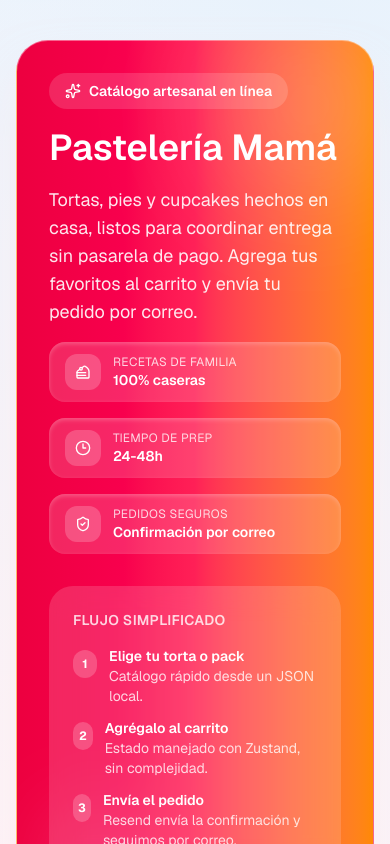
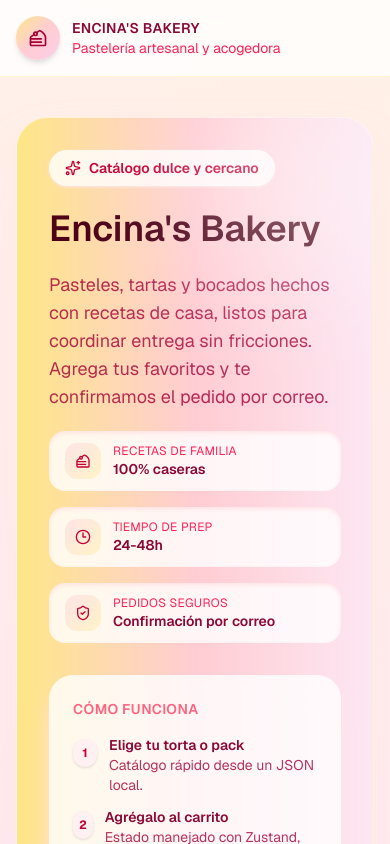
Before and after one commit to ByTiGerr1/bakery, a Next.js app in the folder pasteleria-mama/: page / in a window 390 px wide. Shown: the top 844 px of the page. Built offline with nearby package versions, Linux system fonts and the light colour scheme.

Commit message:
Creo que ahora si funciona resend

```diff
--- a/pasteleria-mama/app/api/order/route.ts
+++ b/pasteleria-mama/app/api/order/route.ts
@@ -68,7 +68,7 @@
 
   try {
     await resend.emails.send({
-      from: "Pedidos Pastelería <pedidos@pasteleria.dev>",
+      from: "Encina's Bakery <pedidos@encinasbakery.dev>",
       to: recipientList,
       subject: `Nuevo pedido de ${payload.customer.name}`,
       html: emailHtml,
--- a/pasteleria-mama/app/globals.css
+++ b/pasteleria-mama/app/globals.css
@@ -17,13 +17,12 @@
 }
 
 body {
-  background: radial-gradient(circle at 20% 20%, #fff2f6, transparent 35%),
-    radial-gradient(circle at 80% 0%, #e0f2fe, transparent 35%),
-    var(--background);
+  background: radial-gradient(circle at 18% 18%, #ffe6f0, transparent 35%),
+    radial-gradient(circle at 80% 0%, #fff6e0, transparent 32%),
+    radial-gradient(circle at 60% 60%, #f8ecff, transparent 40%), #fffaf5;
   color: var(--foreground);
   font-family: var(--font-geist-sans), system-ui, -apple-system, sans-serif;
 }
-
 ::selection {
   background: #fce7f3;
   color: #9f1239;
--- a/pasteleria-mama/app/layout.tsx
+++ b/pasteleria-mama/app/layout.tsx
@@ -13,9 +13,9 @@
 });
 
 export const metadata: Metadata = {
-  title: "Pastelería Mamá | Tortas y postres artesanales",
+  title: "Encina's Bakery | Tortas y postres artesanales",
   description:
-    "Catálogo ligero de tortas artesanales con pedidos coordinados por correo. Sin pasarela de pago complicada, solo dulzura.",
+    "Catálogo dulce y ligero para coordinar pedidos de Encina's Bakery. Pasteles hechos en casa con un toque acogedor y artesanal.",
 };
 
 export default function RootLayout({
@@ -26,7 +26,7 @@
   return (
     <html lang="es">
       <body
-        className={`${geistSans.variable} ${geistMono.variable} bg-gradient-to-b from-rose-50 via-white to-white text-slate-900 antialiased`}
+        className={`${geistSans.variable} ${geistMono.variable} bg-gradient-to-b from-amber-50 via-rose-50 to-white text-slate-900 antialiased`}
       >
         {children}
       </body>
--- a/pasteleria-mama/app/page.tsx
+++ b/pasteleria-mama/app/page.tsx
@@ -7,22 +7,70 @@
 
 export default function Home() {
   return (
-    <main className="mx-auto flex min-h-screen max-w-6xl flex-col gap-12 px-4 pb-16 pt-10 sm:px-6 lg:px-8">
-      <section className="relative overflow-hidden rounded-[32px] border border-white/40 bg-gradient-to-r from-rose-600 via-rose-500 to-orange-400 p-8 shadow-2xl shadow-rose-100/50">
-        <div className="absolute -right-6 -top-6 h-44 w-44 rounded-full bg-white/20 blur-3xl" />
-        <div className="absolute bottom-0 left-8 h-24 w-24 rounded-full bg-white/15 blur-2xl" />
+    <div className="min-h-screen">
+      <header className="sticky top-0 z-40 border-b border-amber-100/70 bg-white/80 backdrop-blur">
+        <div className="mx-auto flex max-w-6xl items-center justify-between px-4 py-4 sm:px-6 lg:px-8">
+          <div className="flex items-center gap-3">
+            <div className="flex h-11 w-11 items-center justify-center rounded-full bg-gradient-to-br from-amber-200 via-rose-200 to-pink-200 text-rose-800 shadow-md">
+              <CakeSlice className="h-5 w-5" />
+            </div>
+            <div>
+              <p className="text-sm font-semibold uppercase tracking-wide text-rose-900">
+                Encina&apos;s Bakery
+              </p>
+              <p className="text-sm text-rose-500">
+                Pastelería artesanal y acogedora
+              </p>
+            </div>
+          </div>
+          <nav className="hidden items-center gap-6 text-sm font-semibold text-rose-700 sm:flex">
+            <a
+              className="rounded-full px-3 py-2 transition hover:bg-rose-50 hover:text-rose-900"
+              href="#inicio"
+            >
+              Inicio
+            </a>
+            <a
+              className="rounded-full px-3 py-2 transition hover:bg-rose-50 hover:text-rose-900"
+              href="#productos"
+            >
+              Productos
+            </a>
+            <a
+              className="rounded-full px-3 py-2 transition hover:bg-rose-50 hover:text-rose-900"
+              href="#nosotros"
+            >
+              Nosotros
+            </a>
+            <a
+              className="inline-flex items-center gap-2 rounded-full bg-rose-500 px-4 py-2 text-white shadow-sm transition hover:bg-rose-600"
+              href="#productos"
+            >
+              <Sparkles className="h-4 w-4" /> Ver catálogo
+            </a>
+          </nav>
+        </div>
+      </header>
+
+      <main className="mx-auto flex max-w-6xl flex-col gap-12 px-4 pb-16 pt-10 sm:px-6 lg:px-8">
+        <section
+          id="inicio"
+          className="relative overflow-hidden rounded-[32px] border border-white/60 bg-gradient-to-r from-amber-200 via-rose-200 to-pink-100 p-8 shadow-2xl shadow-rose-100/70"
+        >
+          <div className="absolute -right-10 -top-12 h-56 w-56 rounded-full bg-white/40 blur-3xl" />
+          <div className="absolute bottom-4 left-6 h-24 w-24 rounded-full bg-white/40 blur-2xl" />
           <div className="grid gap-8 lg:grid-cols-[1.6fr,1fr] lg:items-center">
-          <div className="space-y-4 text-white">
-            <div className="inline-flex items-center gap-2 rounded-full bg-white/15 px-4 py-2 text-sm font-semibold">
-              <Sparkles className="h-4 w-4" /> Catálogo artesanal en línea
+            <div className="space-y-5 text-rose-950">
+              <div className="inline-flex items-center gap-2 rounded-full bg-white/80 px-4 py-2 text-sm font-semibold text-rose-700 shadow-sm shadow-rose-100">
+                <Sparkles className="h-4 w-4" /> Catálogo dulce y cercano
               </div>
               <h1 className="text-4xl font-semibold leading-tight sm:text-5xl">
-              Pastelería Mamá
+                Encina&apos;s Bakery
               </h1>
-            <p className="max-w-2xl text-lg text-white/90">
-              Tortas, pies y cupcakes hechos en casa, listos para coordinar
-              entrega sin pasarela de pago. Agrega tus favoritos al carrito y
-              envía tu pedido por correo.
+              <p className="max-w-2xl text-lg text-rose-800/80">
+                Pasteles, tartas y bocados hechos con recetas de casa, listos
+                para coordinar entrega sin fricciones. Agrega tus favoritos y te
+                confirmamos el pedido por correo.
               </p>
               <div className="grid gap-4 sm:grid-cols-3">
                 <StatChip
@@ -42,41 +90,41 @@
                 />
               </div>
             </div>
-          <div className="rounded-3xl bg-white/15 p-6 text-white backdrop-blur-lg">
-            <p className="text-sm font-semibold uppercase tracking-wide text-white/80">
-              Flujo simplificado
+            <div className="rounded-3xl bg-white/80 p-6 text-rose-900 shadow-xl shadow-rose-100 backdrop-blur-lg">
+              <p className="text-sm font-semibold uppercase tracking-wide text-rose-400">
+                Cómo funciona
               </p>
               <ol className="mt-4 space-y-3 text-sm">
                 <li className="flex items-start gap-3">
-                <span className="mt-1 flex h-7 w-7 items-center justify-center rounded-full bg-white/20 text-xs font-bold">
+                  <span className="mt-1 flex h-7 w-7 items-center justify-center rounded-full bg-rose-50 text-xs font-bold text-rose-700 shadow-sm">
                     1
                   </span>
                   <div>
                     <p className="font-semibold">Elige tu torta o pack</p>
-                  <p className="text-white/80">
+                    <p className="text-rose-800/80">
                       Catálogo rápido desde un JSON local.
                     </p>
                   </div>
                 </li>
                 <li className="flex items-start gap-3">
-                <span className="mt-1 flex h-7 w-7 items-center justify-center rounded-full bg-white/20 text-xs font-bold">
+                  <span className="mt-1 flex h-7 w-7 items-center justify-center rounded-full bg-rose-50 text-xs font-bold text-rose-700 shadow-sm">
                     2
                   </span>
                   <div>
                     <p className="font-semibold">Agrégalo al carrito</p>
-                  <p className="text-white/80">
+                    <p className="text-rose-800/80">
                       Estado manejado con Zustand, sin complejidad.
                     </p>
                   </div>
                 </li>
                 <li className="flex items-start gap-3">
-                <span className="mt-1 flex h-7 w-7 items-center justify-center rounded-full bg-white/20 text-xs font-bold">
+                  <span className="mt-1 flex h-7 w-7 items-center justify-center rounded-full bg-rose-50 text-xs font-bold text-rose-700 shadow-sm">
                     3
                   </span>
                   <div>
                     <p className="font-semibold">Envía el pedido</p>
-                  <p className="text-white/80">
-                    Resend envía la confirmación y seguimos por correo.
+                    <p className="text-rose-800/80">
+                      Resend confirma y seguimos por correo.
                     </p>
                   </div>
                 </li>
@@ -85,12 +133,12 @@
           </div>
         </section>
 
-      <section className="grid gap-8 lg:grid-cols-[1.6fr,1fr]">
+        <section id="productos" className="grid gap-8 lg:grid-cols-[1.6fr,1fr]">
           <div className="space-y-6">
             <div className="flex flex-col gap-3 sm:flex-row sm:items-center sm:justify-between">
               <div>
                 <p className="text-sm font-semibold text-rose-700">
-                Catálogo visual
+                  Selección Encina
                 </p>
                 <h2 className="text-2xl font-semibold text-slate-900">
                   Tortas y postres disponibles
@@ -99,7 +147,7 @@
                   Todo vive en un JSON local para máxima velocidad y control.
                 </p>
               </div>
-            <div className="inline-flex items-center gap-2 rounded-full bg-white px-4 py-2 text-xs font-semibold text-slate-700 shadow-sm ring-1 ring-slate-100">
+              <div className="inline-flex items-center gap-2 rounded-full bg-white px-4 py-2 text-xs font-semibold text-rose-700 shadow-sm ring-1 ring-rose-100">
                 <Truck className="h-4 w-4" /> Entregas coordinadas por correo
               </div>
             </div>
@@ -114,7 +162,74 @@
             <CheckoutForm />
           </div>
         </section>
+
+        <section
+          id="nosotros"
+          className="overflow-hidden rounded-3xl border border-rose-100 bg-white/80 p-8 shadow-lg shadow-rose-100/60"
+        >
+          <div className="grid gap-8 md:grid-cols-[1.2fr,1fr] md:items-center">
+            <div className="space-y-4">
+              <p className="text-sm font-semibold uppercase tracking-wide text-rose-500">
+                Nosotros
+              </p>
+              <h3 className="text-3xl font-semibold text-slate-900">
+                Una cocina pequeña con sabor enorme
+              </h3>
+              <p className="text-base text-slate-600">
+                Encina&apos;s Bakery nace de la mesa familiar. Cada pastel se
+                arma a mano con ingredientes frescos, fruta real y decoraciones
+                delicadas. Nos importa que cada entrega llegue con la misma
+                calidez con la que la preparamos.
+              </p>
+              <div className="grid gap-3 sm:grid-cols-2">
+                <HighlightPill
+                  title="Decoración a medida"
+                  copy="Ajustamos colores y toppers a tu celebración."
+                />
+                <HighlightPill
+                  title="Ingredientes locales"
+                  copy="Preferimos frutas de temporada y lácteos frescos."
+                />
+                <HighlightPill
+                  title="Entrega cuidada"
+                  copy="Coordinamos por correo para llegar justo a tiempo."
+                />
+                <HighlightPill
+                  title="Detalles dulces"
+                  copy="Tarjetas, velas y notas personalizadas disponibles."
+                />
+              </div>
+            </div>
+            <div className="relative rounded-3xl bg-gradient-to-br from-rose-100 via-amber-50 to-white p-1">
+              <div className="h-full rounded-[26px] bg-white/90 p-6 shadow-xl shadow-rose-100">
+                <p className="text-sm font-semibold text-rose-500">
+                  Sabor de hogar
+                </p>
+                <p className="mt-3 text-lg font-semibold text-slate-900">
+                  &quot;Cada bocado está pensado para que celebres sin
+                  preocupaciones.&quot;
+                </p>
+                <p className="mt-2 text-sm text-slate-600">
+                  Florencia Encina · Fundadora & pastelera
+                </p>
+                <div className="mt-6 grid grid-cols-2 gap-3">
+                  <StatChip
+                    icon={<Sparkles className="h-4 w-4" />}
+                    label="Decoración"
+                    value="Flores y cremas"
+                  />
+                  <StatChip
+                    icon={<Truck className="h-4 w-4" />}
+                    label="Cobertura"
+                    value="Ciudad y alrededores"
+                  />
+                </div>
+              </div>
+            </div>
+          </div>
+        </section>
       </main>
+    </div>
   );
 }
 
@@ -128,14 +243,23 @@
   value: string;
 }) {
   return (
-    <div className="flex items-center gap-3 rounded-2xl bg-white/15 px-4 py-3 text-sm shadow-inner shadow-rose-200/30">
-      <div className="flex h-9 w-9 items-center justify-center rounded-xl bg-white/20 text-white">
+    <div className="flex items-center gap-3 rounded-2xl bg-white/80 px-4 py-3 text-sm shadow-inner shadow-rose-200/50">
+      <div className="flex h-9 w-9 items-center justify-center rounded-xl bg-gradient-to-br from-rose-100 to-amber-100 text-rose-700">
         {icon}
       </div>
       <div>
-        <p className="text-xs uppercase tracking-wide text-white/80">{label}</p>
-        <p className="text-sm font-semibold text-white">{value}</p>
+        <p className="text-xs uppercase tracking-wide text-rose-500">{label}</p>
+        <p className="text-sm font-semibold text-rose-900">{value}</p>
       </div>
     </div>
   );
 }
+
+function HighlightPill({ title, copy }: { title: string; copy: string }) {
+  return (
+    <div className="flex flex-col gap-1 rounded-2xl border border-rose-100 bg-white/70 px-4 py-3 text-left shadow-sm shadow-rose-100">
+      <p className="text-sm font-semibold text-slate-900">{title}</p>
+      <p className="text-sm text-slate-600">{copy}</p>
+    </div>
+  );
+}
```
Lines whose indentation alone changed are shown as unchanged.
